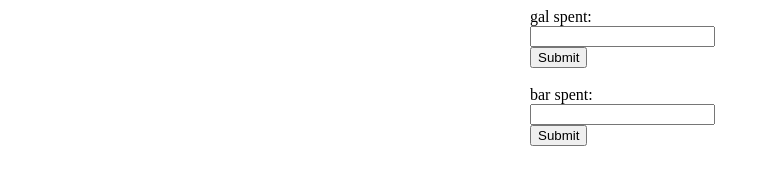
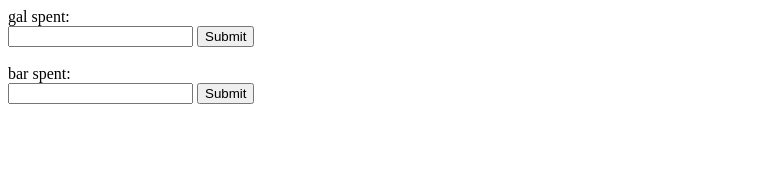
Before and after one commit to GalSomovic/Gar_Bar_App, a plain HTML site: page index.html in a window 1280 px wide. Shown: the whole page, without its empty margins (0-770 px from the left). Drawn offline with Linux system fonts and the light colour scheme.

Commit message:
second com

```diff
--- a/index.html
+++ b/index.html
@@ -6,7 +6,7 @@
     <link rel="icon" type="image/x-icon" href="icon.svg">
 </head>
 <body>
-    <form style="margin: auto; width: 220px;">
+    <form style="margin: auto;">
         <label for="fgal">gal spent:</label><br>
         <input type="number" id="fgal" name="fgal">
         <input type="submit" value="Submit"><br>
```
